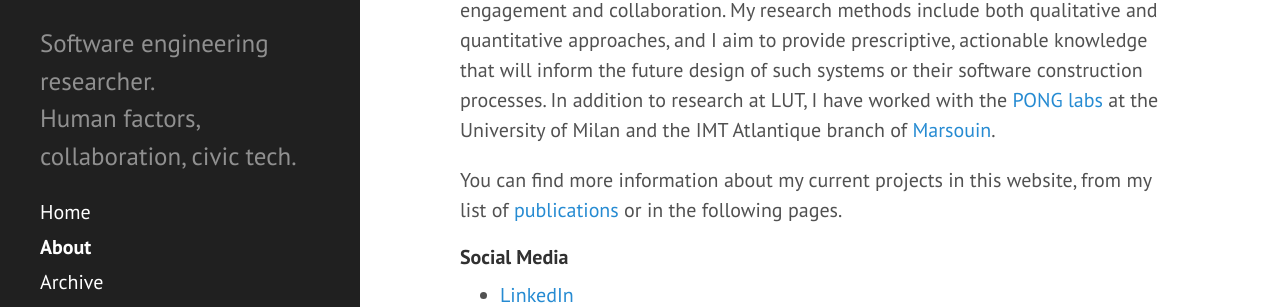
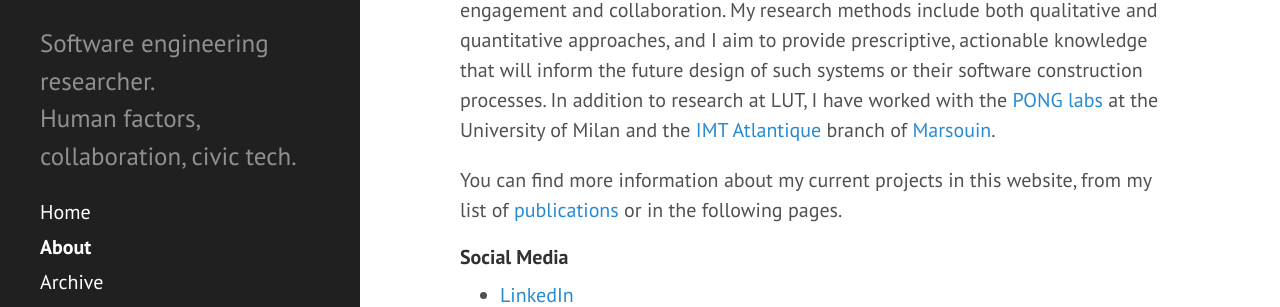
Before and after one commit to aknutas/aknutas.github.io, a Jekyll site: the page built from about.md, in a window 1280 px wide and 900 px high. Shown: the part 325-632 px from the top of the window. Built offline with Jekyll 4.4.1, drawn with Linux system fonts in a browser that asks for light colours; part of the change alters nothing that is shown.

```diff
--- a/about.md
+++ b/about.md
@@ -3,7 +3,7 @@ layout: page
 title: About
 ---
 
-I'm a D.Sc. (Tech) and an associate professor at [Department of Software Engineering](https://www.lut.fi/en/about-lut/faculties/lut-school-engineering-science/software-engineering) in [LUT University](http://www.lut.fi/). My research interests involve human factors in software engineering, software communities and collaboration, and civic technology from a software engineering perspective. My current research area is how grassroots civic tech groups design, create, and share software. Another recent research area is how the design principles of sociotechnical software systems can promote community engagement and collaboration. My research methods include both qualitative and quantitative approaches, and I aim to provide prescriptive, actionable knowledge that will inform the future design of such systems or their software construction processes. In addition to research at LUT, I have worked with the [PONG labs](https://pong.di.unimi.it/) at the University of Milan and the IMT Atlantique branch of [Marsouin](https://www.marsouin.org/article625.html).
+I'm a D.Sc. (Tech) and an associate professor at [Department of Software Engineering](https://www.lut.fi/en/about-lut/faculties/lut-school-engineering-science/software-engineering) in [LUT University](http://www.lut.fi/). My research interests involve human factors in software engineering, software communities and collaboration, and civic technology from a software engineering perspective. My current research area is how grassroots civic tech groups design, create, and share software. Another recent research area is how the design principles of sociotechnical software systems can promote community engagement and collaboration. My research methods include both qualitative and quantitative approaches, and I aim to provide prescriptive, actionable knowledge that will inform the future design of such systems or their software construction processes. In addition to research at LUT, I have worked with the [PONG labs](https://pong.di.unimi.it/) at the University of Milan and the [IMT Atlantique](https://www.imt-atlantique.fr/en/about/elite-technological-university) branch of [Marsouin](https://www.marsouin.org/article625.html).
 
 You can find more information about my current projects in this website, from my list of [publications](/publications/) or in the following pages.
 
```
